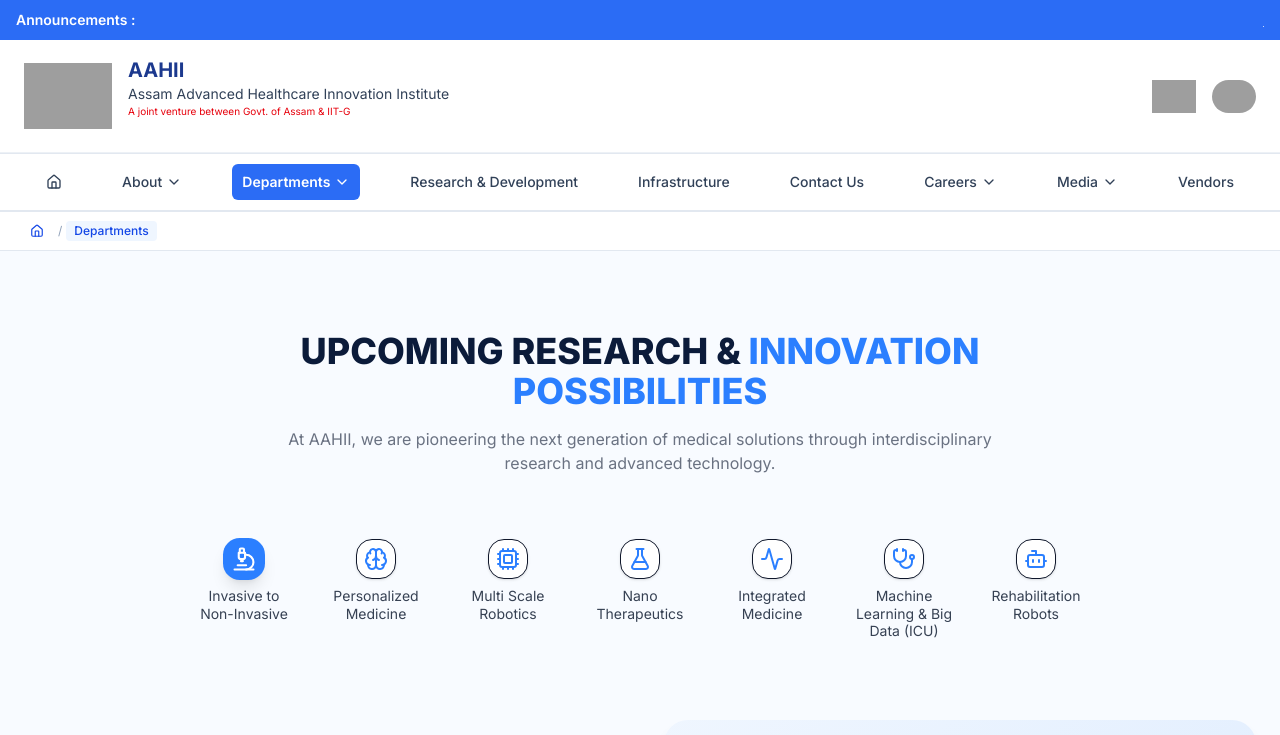
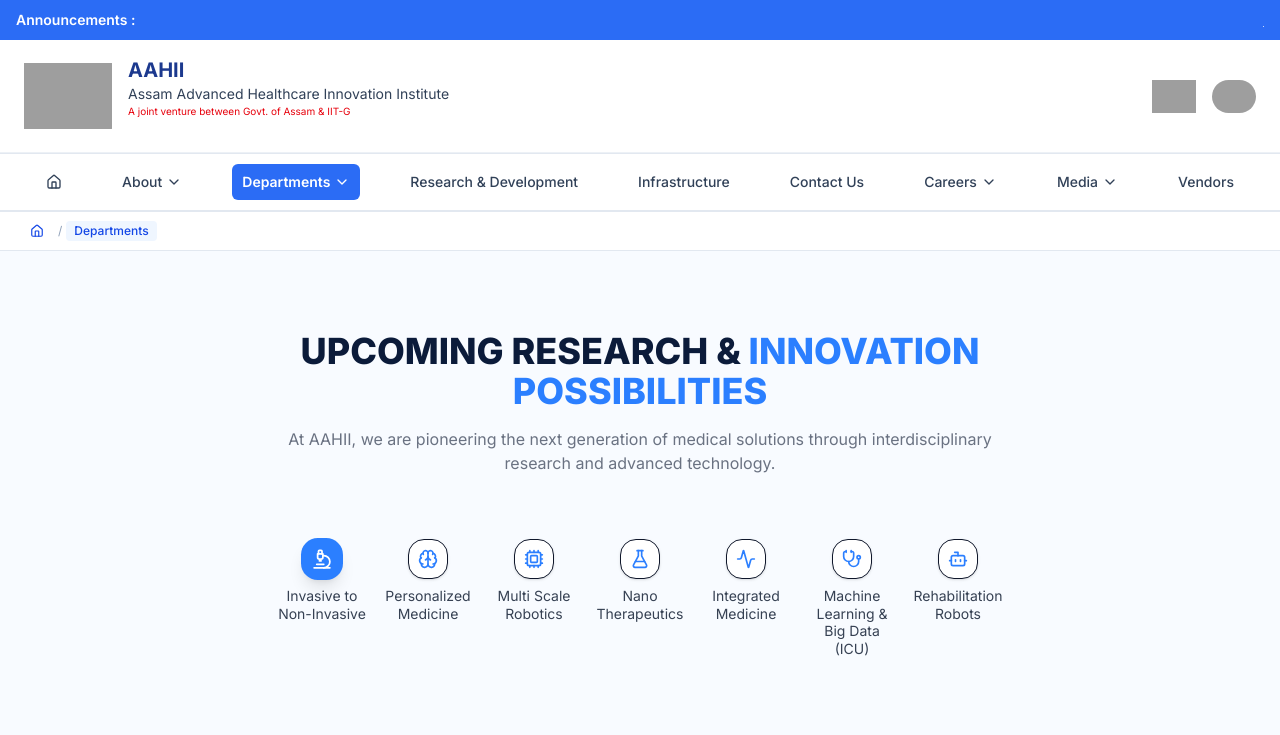
Before and after one commit to aviiishk/aahii, a Next.js app: page /departments in a window 1280 px wide. Shown: the top 735 px of the page. Built offline with nearby package versions, Linux system fonts and the light colour scheme; grey boxes are pictures that could not be loaded.

Commit message:
departyy done

```diff
--- a/src/components/departments/ResearchInnovation.tsx
+++ b/src/components/departments/ResearchInnovation.tsx
@@ -2,6 +2,7 @@
 
 import { useState, useRef } from "react";
 import Image from "next/image";
+import { motion, } from "framer-motion";
 import {
   Microscope,
   Brain,
@@ -215,7 +216,14 @@ export default function ResearchInnovation() {
   };
 
   return (
-    <section className="bg-[#f8fbff] py-12 md:py-20">
+    <motion.section
+      initial={{ opacity: 0, y: 40 }}
+      whileInView={{ opacity: 1, y: 0 }}
+      viewport={{ once: true, amount: 0.2 }}
+      transition={{ duration: 1.2, ease: [0.22, 1, 0.36, 1] }}
+      className="bg-[#f8fbff] py-12 md:py-20">
+
+
       <div className="max-w-[1400px] mx-auto px-6">
         {/* Heading */}
         <div className="text-center max-w-3xl mx-auto mb-12 md:mb-16">
@@ -230,7 +238,16 @@ export default function ResearchInnovation() {
         </div>
 
         {/* Tabs */}
-        <div className="flex flex-wrap justify-center gap-4 sm:gap-6 md:gap-8">
+        <div
+  className="
+    flex gap-4
+    overflow-x-auto
+    flex-nowrap
+    px-2
+    md:flex-wrap md:justify-center md:overflow-visible md:px-0
+    scroll-smooth
+  "
+>
   {DATA.map((tab) => {
     const Icon = tab.icon;
     const isActive = activeTab.id === tab.id;
@@ -239,10 +256,14 @@ export default function ResearchInnovation() {
       <button
         key={tab.id}
         onClick={() => handleTabClick(tab)}
-                className="flex flex-col items-center gap-1 sm:gap-2 text-xs sm:text-sm"
+        className="
+          flex flex-col items-center gap-1 text-xs
+          min-w-[80px] shrink-0
+          sm:gap-2 sm:text-sm
+        "
       >
         <div
-                  className={`w-10 h-10 flex items-center justify-center rounded-2xl transition-all
+          className={`w-10 h-10 flex items-center justify-center rounded-2xl transition-all duration-200
             ${
               isActive
                 ? "bg-blue-500 shadow-lg scale-105"
@@ -250,16 +271,20 @@ export default function ResearchInnovation() {
             }`}
         >
           <Icon
-                    className={isActive ? "text-white" : "text-blue-500"}
+            className={`w-5 h-5 ${
+              isActive ? "text-white" : "text-blue-500"
+            }`}
           />
         </div>
-                <span className="text-center max-w-[80px] sm:max-w-[100px] text-gray-700 leading-tight">
+
+        <span className="text-center max-w-[90px] text-gray-700 leading-tight">
           {tab.label}
         </span>
       </button>
     );
   })}
 </div>
+
 
         {/* Content */}
         <div
@@ -309,6 +334,6 @@ export default function ResearchInnovation() {
           </div>
         </div>
       </div>
-    </section>
+    </motion.section>
   );
 }
```
Lines whose indentation alone changed are shown as unchanged.
